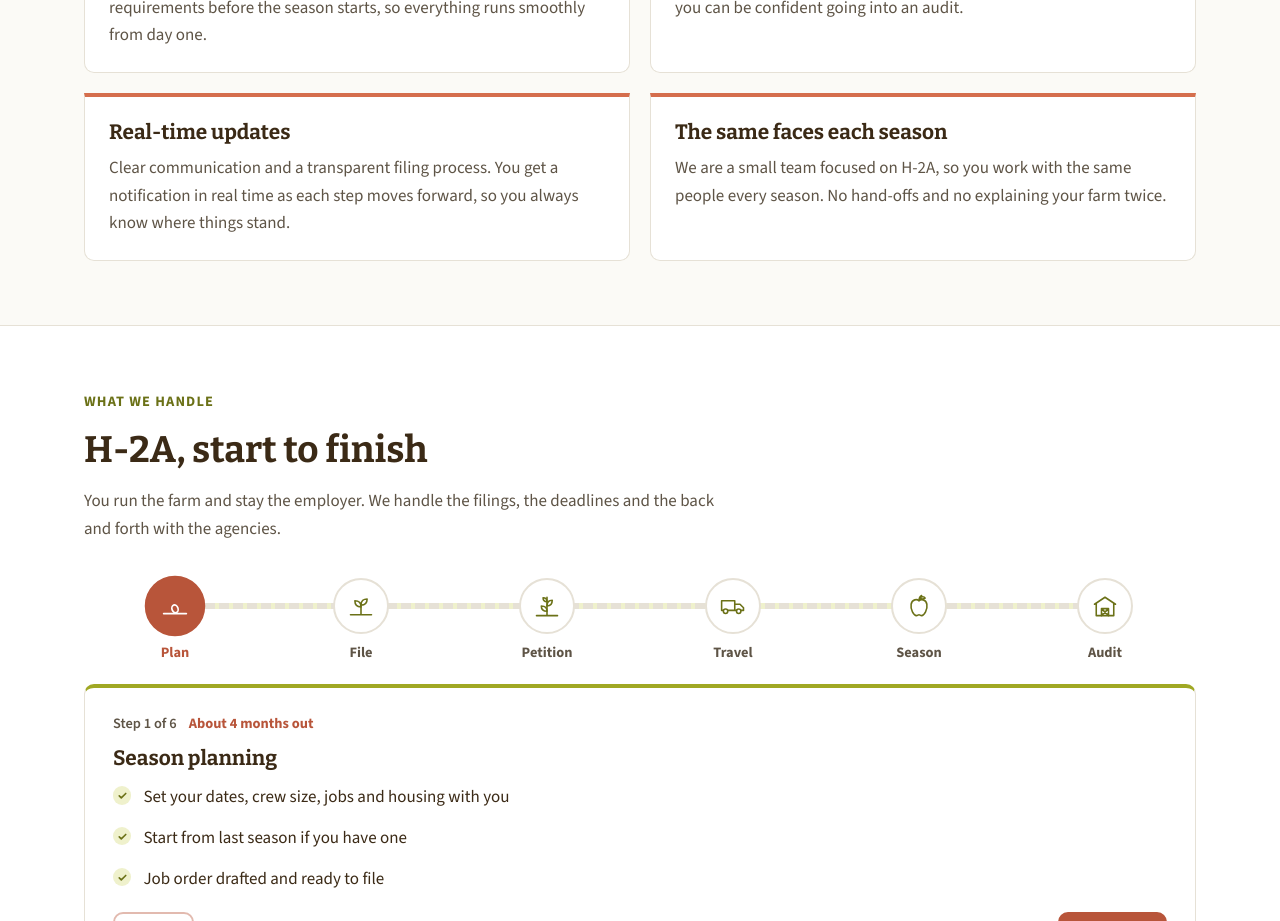
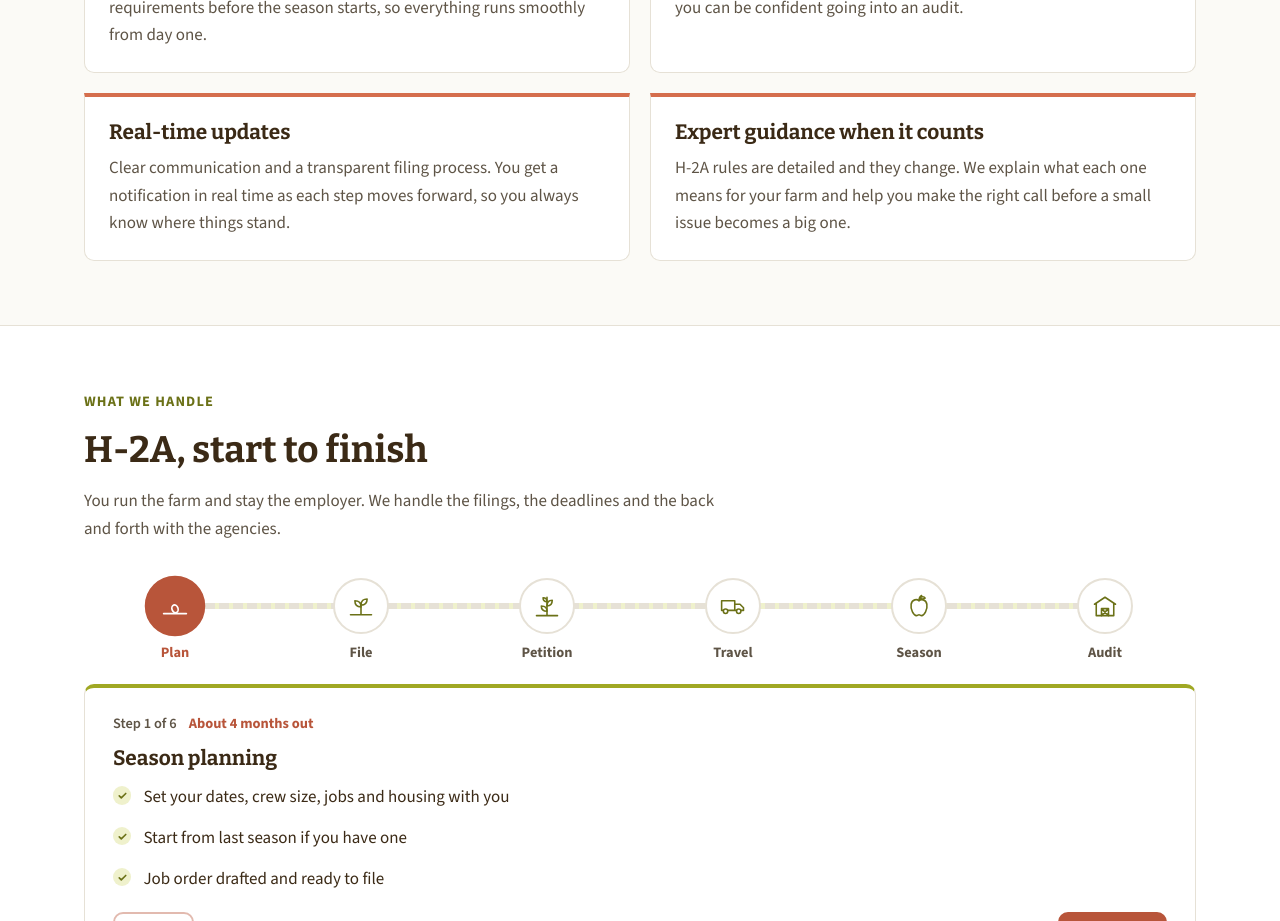
Before and after one commit to mfarh2a/battenkillag-use-me, a Next.js app: page / in a window 1280 px wide. Shown: the part 1640-2561 px from the top of the page. Built offline with nearby package versions, Linux system fonts and the light colour scheme; no server answers.

Commit message:
Homepage: focus card on expert guidance
Co-Authored-By: Claude Opus 5.5 <noreply@anthropic.com>
Claude-Session: https://claude.ai/code/session_015cpjf66aWbyJpf8GPCXJSv

```diff
--- a/app/page.tsx
+++ b/app/page.tsx
@@ -33,8 +33,8 @@ const crew = [
     body: "Clear communication and a transparent filing process. You get a notification in real time as each step moves forward, so you always know where things stand.",
   },
   {
-    title: "The same faces each season",
-    body: "We are a small team focused on H-2A, so you work with the same people every season. No hand-offs and no explaining your farm twice.",
+    title: "Expert guidance when it counts",
+    body: "H-2A rules are detailed and they change. We explain what each one means for your farm and help you make the right call before a small issue becomes a big one.",
   },
 ];
 
```
